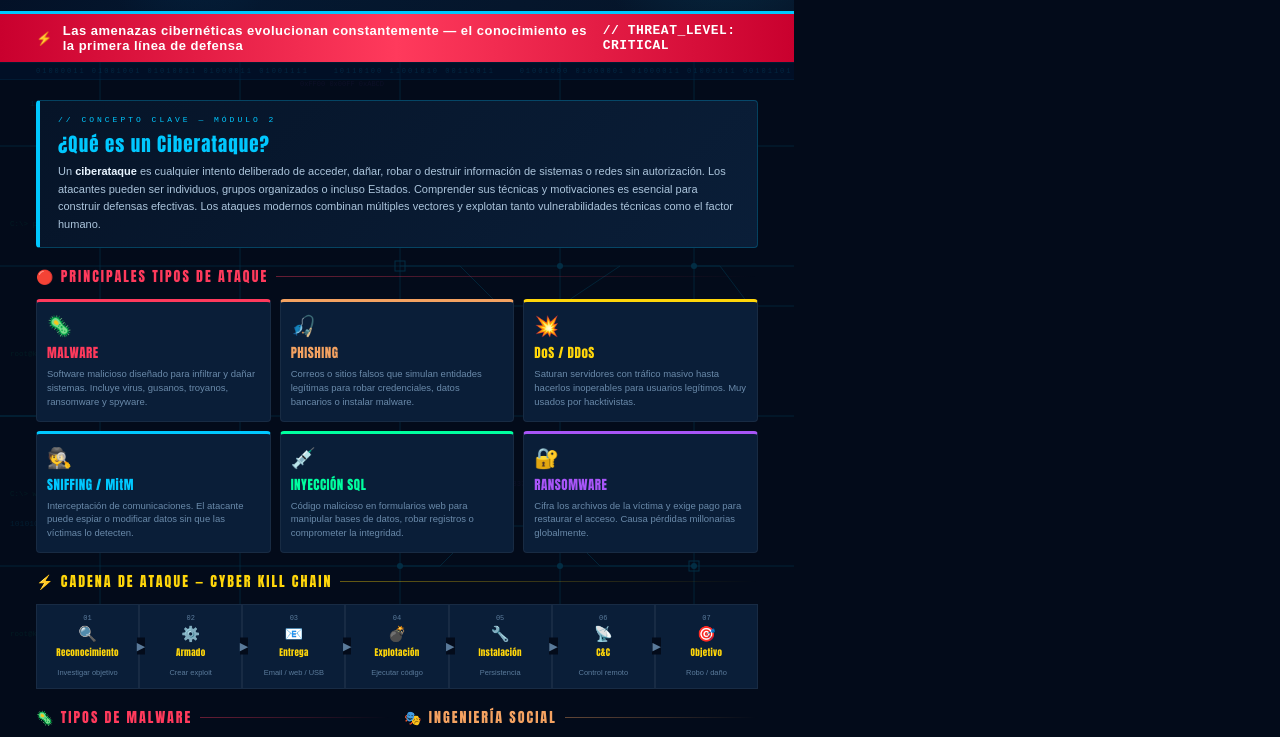
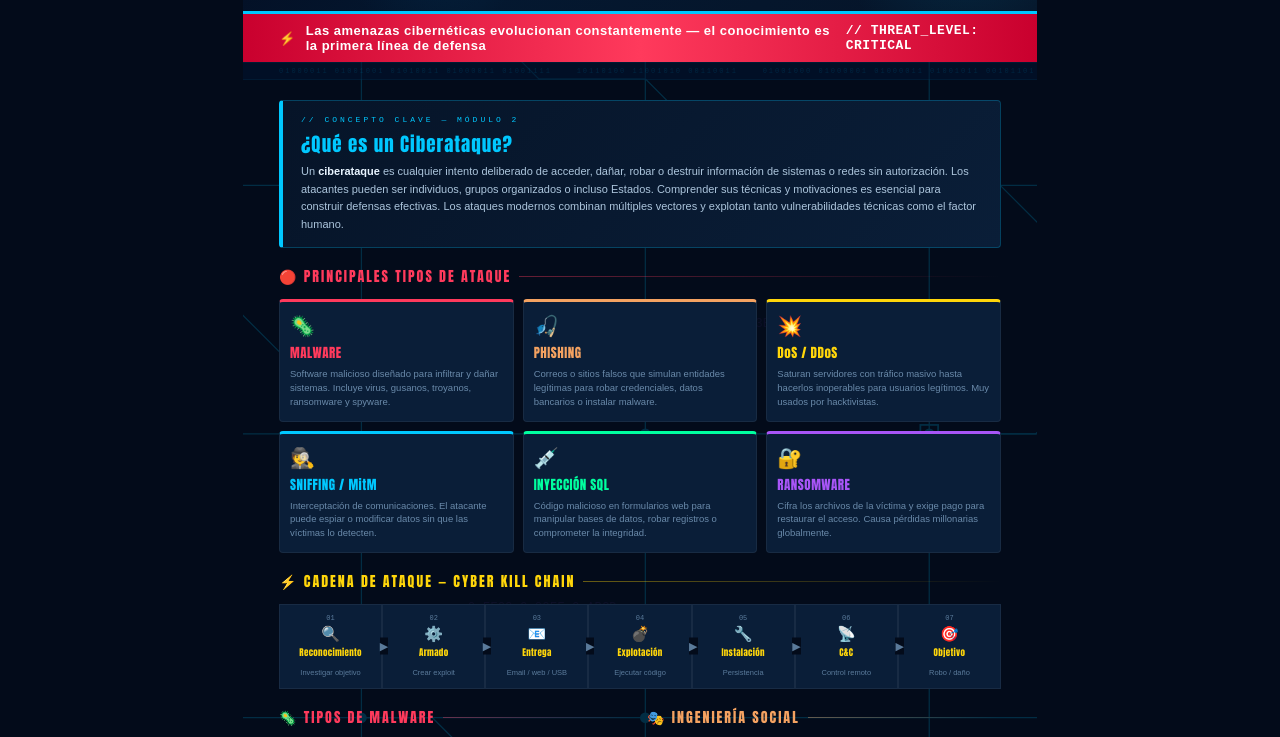
Before and after one commit to iMagi22/infografia-ataques, a plain HTML site: page index.html in a window 1280 px wide. Shown: the part 134-871 px from the top of the page. Drawn offline with Linux system fonts and the light colour scheme.

Commit message:
Update index.html

```diff
--- a/index.html
+++ b/index.html
@@ -27,8 +27,11 @@
   --purple:#A855F7;
 }
 
-body {
+html, body {
   width: 794px;
+  max-width: 794px;
+  overflow-x: hidden;
+  margin: 0 auto;
   background-color: #030B1A;
   font-family: Arial, Helvetica, sans-serif;
   color: #E8F4FF;
@@ -37,7 +40,7 @@ body {
 
 /* ===== CIRCUIT BACKGROUND CANVAS ===== */
 .circuit-bg {
-  position: fixed;
+  position: absolute;
   top: 0; left: 0;
   width: 794px; height: 100%;
   z-index: 0;
```
